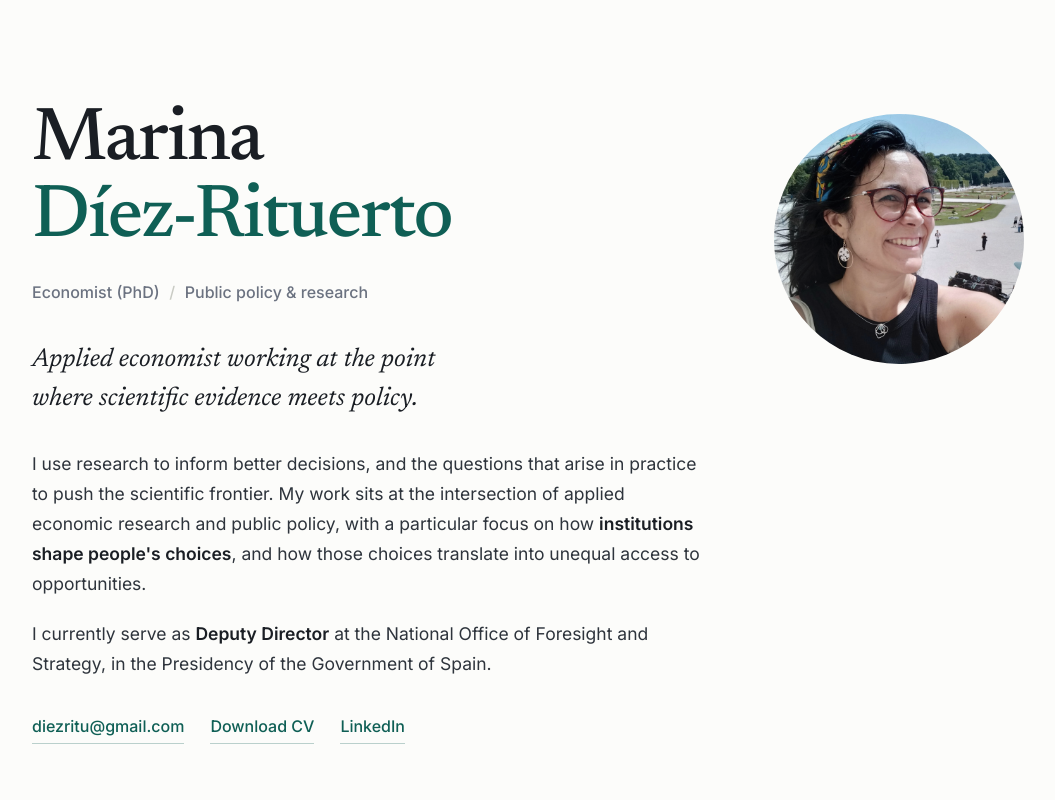
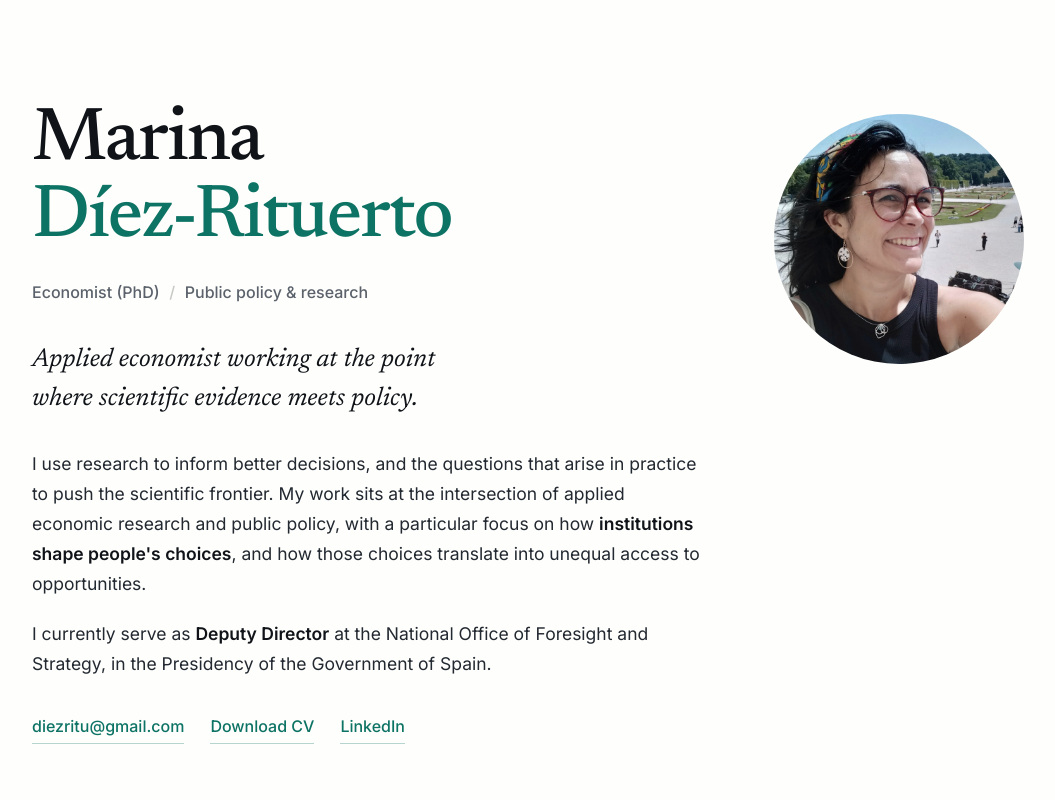
Before and after one commit to mdiezrituerto/mdiezrituerto.github.io, a plain HTML site: page index.html in a window 1280 px wide. Shown: the top 800 px of the page, without its empty margins (112-1167 px from the left). Drawn offline with Linux system fonts and the light colour scheme.

Commit message:
Update style.css

```diff
--- a/style.css
+++ b/style.css
@@ -1,18 +1,20 @@
 /* ------------------------------------------------------------------
    Marina Díez-Rituerto — hoja de estilos común a las tres páginas
-   Papel claro, texto de alto contraste, acento verde-azulado
+   Papel claro, texto de alto contraste, acento verde vivo
 ------------------------------------------------------------------- */
 
 :root{
-  --paper:#FCFCFA;
-  --panel:#F3F4F0;
-  --ink:#1A1E24;        /* titulares */
-  --text:#2E343C;       /* texto corrido: más oscuro que antes */
-  --muted:#6B7280;      /* solo metadatos y notas al pie */
-  --line:#E4E4DE;
-  --line-soft:#EFEFEA;
-  --accent:#0F5F55;
-  --accent-dark:#0B4A42;
+  --paper:#FEFEFC;
+  --panel:#EFF4F2;
+  --ink:#101419;        /* titulares */
+  --text:#232931;       /* texto corrido */
+  --muted:#5B626B;      /* metadatos y notas al pie */
+  --line:#E2E4E0;
+  --line-soft:#EDEFEC;
+  --accent:#0D7364;
+  --accent-dark:#0A574B;
+  --accent-bg:#E4F1ED;
+  --accent-border:#C4DED7;
 
   --serif:"Newsreader",Georgia,"Times New Roman",serif;
   --sans:"Inter",system-ui,-apple-system,sans-serif;
@@ -82,7 +84,7 @@ a:hover{color:var(--accent-dark)}
 .kicker{
   font-weight:500;font-size:1rem;color:var(--muted);margin:0 0 34px;
 }
-.kicker .sep{color:#C9CBC4;margin:0 .6em}
+.kicker .sep{color:#C6C9C4;margin:0 .6em}
 .lead{
   font-family:var(--serif);font-weight:400;font-style:italic;
   font-size:clamp(1.32rem,2.5vw,1.62rem);line-height:1.5;
@@ -93,7 +95,7 @@ a:hover{color:var(--accent-dark)}
 
 .hero-actions{display:flex;flex-wrap:wrap;gap:12px 26px;margin-top:34px;font-size:1rem}
 .hero-actions a{
-  font-weight:500;border-bottom:1.5px solid rgba(15,95,85,.28);padding-bottom:2px;
+  font-weight:500;border-bottom:1.5px solid rgba(13,115,100,.3);padding-bottom:2px;
   transition:border-color .15s ease;
 }
 .hero-actions a:hover{border-bottom-color:var(--accent)}
@@ -173,7 +175,7 @@ h3.block-title .org{
 
 /* línea de cierre (proyectos / instituciones) */
 .tagline{
-  margin-top:24px;padding:18px 22px;border-left:3px solid var(--line);
+  margin-top:24px;padding:18px 22px;border-left:3px solid var(--accent-border);
   background:var(--panel);border-radius:0 3px 3px 0;
   font-family:var(--serif);font-style:italic;font-size:1.04rem;line-height:1.55;
   color:var(--ink);max-width:var(--measure);
@@ -182,12 +184,14 @@ h3.block-title .org{
   font-style:normal;font-family:var(--sans);font-size:.82rem;
   font-weight:600;color:var(--accent);display:block;margin-bottom:5px;
 }
+.tagline a{border-bottom:1.5px solid rgba(13,115,100,.32);padding-bottom:1px}
+.tagline a:hover{border-bottom-color:var(--accent)}
 
 /* campos de interés */
 .fields{display:flex;flex-wrap:wrap;gap:9px 10px;margin:0 0 30px;padding:0;list-style:none}
 .fields li{
   font-size:.92rem;font-weight:500;color:var(--accent);
-  background:#EAF2F0;border:1px solid #D6E4E1;
+  background:var(--accent-bg);border:1px solid var(--accent-border);
   border-radius:3px;padding:5px 13px;
 }
 
@@ -203,11 +207,11 @@ h3.block-title .org{
 .works .meta em{font-style:italic;color:var(--text)}
 .works .flag{
   display:inline-block;font-size:.78rem;font-weight:600;color:var(--accent);
-  background:#EAF2F0;border:1px solid #D6E4E1;border-radius:3px;padding:1px 8px;
-  margin-right:9px;vertical-align:1px;
+  background:var(--accent-bg);border:1px solid var(--accent-border);
+  border-radius:3px;padding:1px 8px;margin-right:9px;vertical-align:1px;
 }
 .works .links{margin-top:9px;font-size:.94rem}
-.works .links a{font-weight:500;border-bottom:1.5px solid rgba(15,95,85,.25);padding-bottom:1px}
+.works .links a{font-weight:500;border-bottom:1.5px solid rgba(13,115,100,.28);padding-bottom:1px}
 .works .links a:hover{border-bottom-color:var(--accent)}
 
 .footnote{margin-top:26px;color:var(--muted);font-size:.94rem;max-width:var(--measure)}
```
